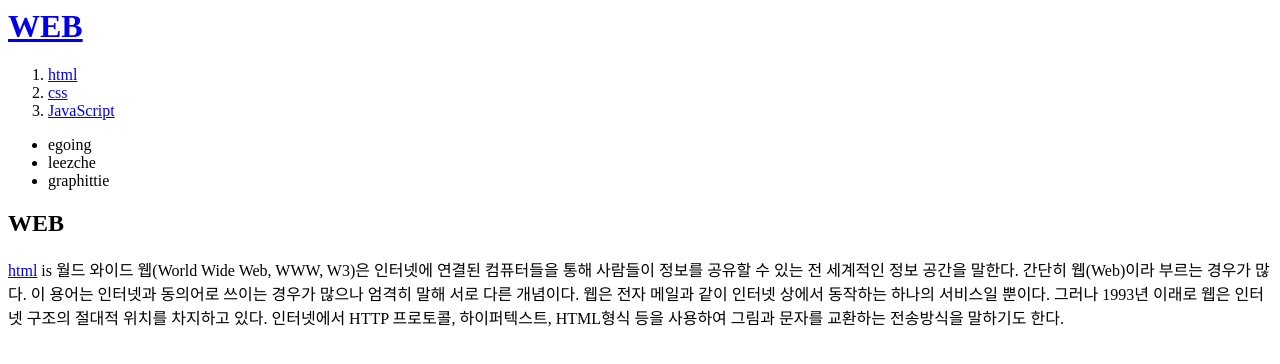
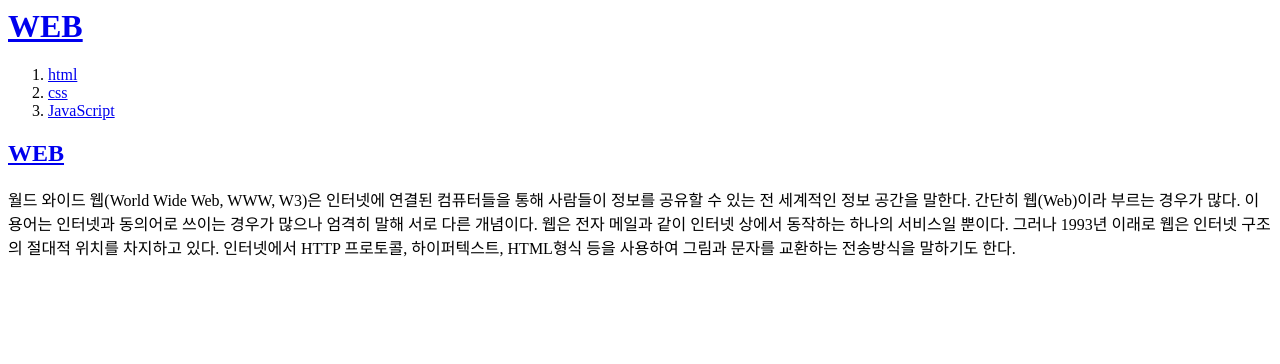
Before and after one commit to ldi2676/web-su-up, a plain HTML site: page index.html in a window 1280 px wide. Drawn offline with Linux system fonts and the light colour scheme.

Commit message:
Update index.html

```diff
--- a/index.html
+++ b/index.html
@@ -14,15 +14,8 @@
 	<li><a href ="3.html">JavaScript</a></li>
 </ol>
 
-<ul>
-	<li>egoing<br></li>
-	<li>leezche<br></li>
-	<li>graphittie<br></li>
-</ul>
+<h2><a href="https://ko.wikipedia.org/wiki/%EC%9B%94%EB%93%9C_%EC%99%80%EC%9D%B4%EB%93%9C_%EC%9B%B9" target="_blank">WEB</a></h2>
 
-<h2>WEB</h2>
-
-<a href="https://ko.wikipedia.org/wiki/%EC%9B%94%EB%93%9C_%EC%99%80%EC%9D%B4%EB%93%9C_%EC%9B%B9" target="_blank">html</a> is
 월드 와이드 웹(World Wide Web, WWW, W3)은 인터넷에 연결된 컴퓨터들을 통해 사람들이 정보를 공유할 수 있는 전 세계적인 정보 공간을 말한다. 간단히 웹(Web)이라 부르는 경우가 많다. 이 용어는 인터넷과 동의어로 쓰이는 경우가 많으나 엄격히 말해 서로 다른 개념이다. 웹은 전자 메일과 같이 인터넷 상에서 동작하는 하나의 서비스일 뿐이다. 그러나 1993년 이래로 웹은 인터넷 구조의 절대적 위치를 차지하고 있다.
 
 인터넷에서 HTTP 프로토콜, 하이퍼텍스트, HTML형식 등을 사용하여 그림과 문자를 교환하는 전송방식을 말하기도 한다.
```
